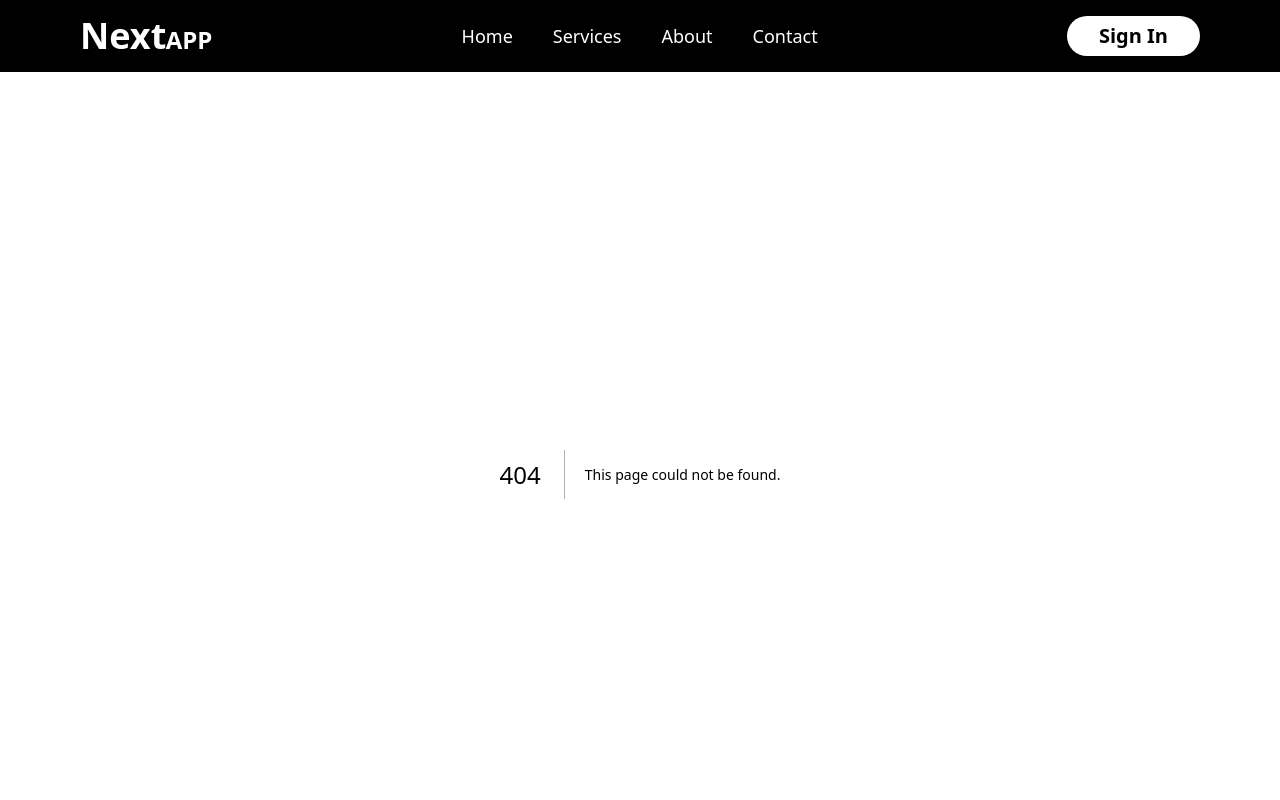
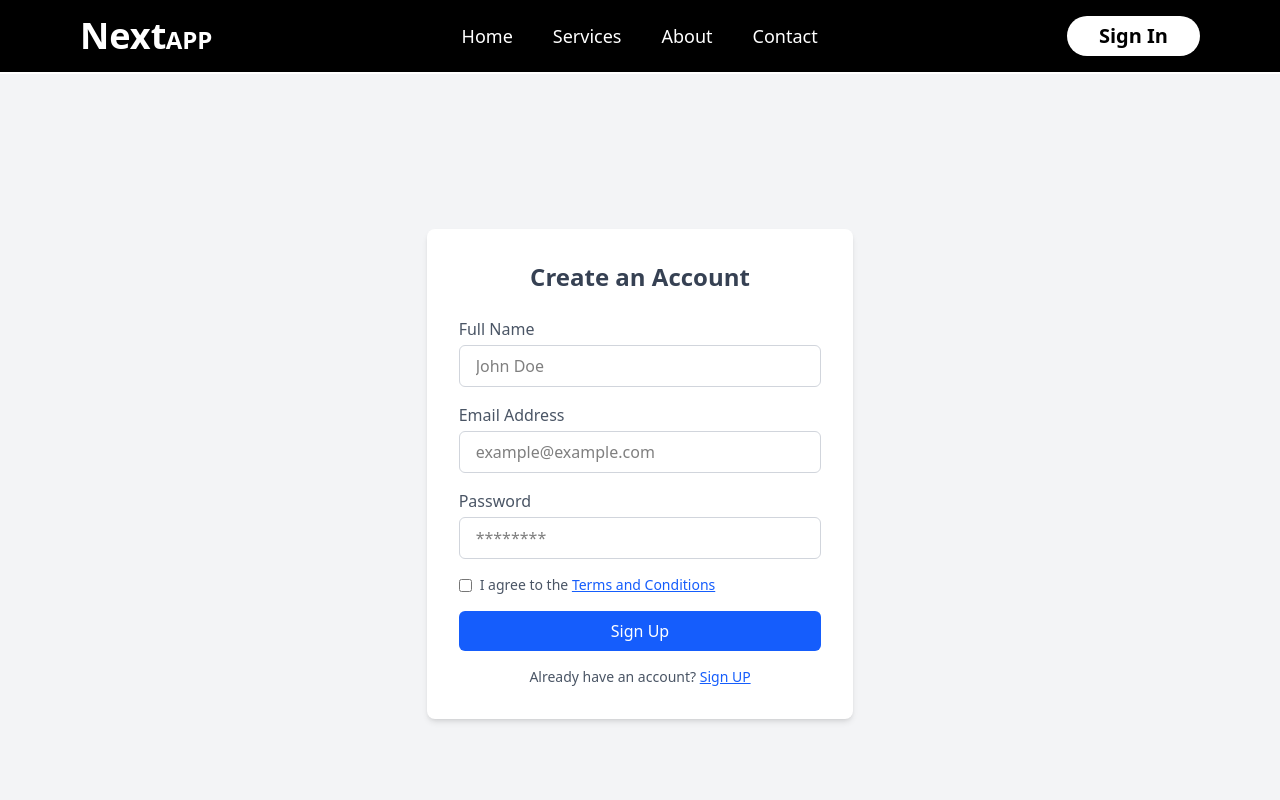
Before and after one commit to mohammadnobin/next-app, a Next.js app: page /signup in a window 1280 px wide. Before the commit this address had no page. Shown: the top 800 px of the page. Built offline with nearby package versions, Linux system fonts and the light colour scheme.

Commit message:
signin and sign up page making and crete a from

```diff
--- a/src/app/Components/Navbar/Navbar.jsx
+++ b/src/app/Components/Navbar/Navbar.jsx
@@ -40,8 +40,10 @@ const Navbar = () => {
 
       {/* Sign In Button (Desktop Only) */}
       <div className="hidden md:block">
-        <button className="font-bold text-xl py-1.5 px-8 bg-white text-black rounded-3xl hover:bg-gray-200 transition">
-          Sign In
+        <button className="font-bold cursor-pointer text-xl py-1.5 px-8 bg-white text-black rounded-3xl hover:bg-gray-200 transition">
+          <Link href='/signin'>
+              Sign In
+              </Link>
         </button>
       </div>
 
@@ -79,9 +81,11 @@ const Navbar = () => {
             </li>
             <button
               onClick={() => setIsOpen(false)}
-              className="font-bold text-xl py-1.5 px-8 bg-white text-black rounded-3xl hover:bg-gray-200 transition"
+              className="font-bold cursor-pointer text-xl py-1.5 px-8 bg-white text-black rounded-3xl hover:bg-gray-200 transition"
             >
+              <Link href='/signin'>
               Sign In
+              </Link>
             </button>
           </ul>
         </div>
--- /dev/null
+++ b/src/app/signin/Components/SignInFrom.jsx
@@ -0,0 +1,41 @@
+'use client'
+import React from 'react';
+
+const SignInFrom = () => {
+    const handleSignIn = e =>{
+        e.preventDefault()
+    }
+    return (
+        <form onSubmit={handleSignIn} className="space-y-4">
+          <div>
+            <label className="block text-gray-600 mb-1" htmlFor="email">Email Address</label>
+            <input
+              type="email"
+              id="email"
+              className="w-full px-4 py-2 border border-gray-300 rounded-md focus:outline-none focus:ring-2 focus:ring-blue-500"
+              placeholder="example@example.com"
+            />
+          </div>
+
+          <div>
+            <label className="block text-gray-600 mb-1" htmlFor="password">Password</label>
+            <input
+              type="password"
+              id="password"
+              className="w-full px-4 py-2 border border-gray-300 rounded-md focus:outline-none focus:ring-2 focus:ring-blue-500"
+              placeholder="********"
+            />
+          </div>
+
+
+          <button
+            type="submit"
+            className="w-full bg-blue-600 text-white py-2 rounded-md hover:bg-blue-700 transition duration-200"
+          >
+            Sign In
+          </button>
+        </form>
+    );
+};
+
+export default SignInFrom;
--- /dev/null
+++ b/src/app/signin/page.jsx
@@ -0,0 +1,20 @@
+import Link from 'next/link';
+import React from 'react';
+import SignInFrom from './Components/SignInFrom';
+
+const SignIN = () => {
+    return (
+<div className="w-full h-screen flex items-center justify-center bg-gray-100">
+      <div className="w-4/12 p-8 bg-white shadow-md rounded-lg">
+        <h2 className="text-2xl font-bold mb-6 text-center text-gray-700">Sign in Account</h2>
+        <SignInFrom />
+
+        <p className="mt-4 text-center text-sm text-gray-600">
+          Create a new account? <Link href="/signup" className="text-blue-600 underline">Sign UP</Link>
+        </p>
+      </div>
+    </div>
+    );
+};
+
+export default SignIN;
--- /dev/null
+++ b/src/app/signup/Components/SignUPFrom.jsx
@@ -0,0 +1,62 @@
+'use client'
+import React from 'react';
+
+const SignUPFrom = () => {
+    const handleSubmit = e =>{
+        e.preventDefault()
+    }
+    return (
+      <form onSubmit={handleSubmit} className="space-y-4">
+          <div>
+            <label className="block text-gray-600 mb-1" htmlFor="name">Full Name</label>
+            <input
+              type="text"
+              id="name"
+              className="w-full px-4 py-2 border border-gray-300 rounded-md focus:outline-none focus:ring-2 focus:ring-blue-500"
+              placeholder="John Doe"
+            />
+          </div>
+
+          <div>
+            <label className="block text-gray-600 mb-1" htmlFor="email">Email Address</label>
+            <input
+              type="email"
+              id="email"
+              className="w-full px-4 py-2 border border-gray-300 rounded-md focus:outline-none focus:ring-2 focus:ring-blue-500"
+              placeholder="example@example.com"
+            />
+          </div>
+
+          <div>
+            <label className="block text-gray-600 mb-1" htmlFor="password">Password</label>
+            <input
+              type="password"
+              id="password"
+              className="w-full px-4 py-2 border border-gray-300 rounded-md focus:outline-none focus:ring-2 focus:ring-blue-500"
+              placeholder="********"
+            />
+          </div>
+
+          <div className="flex items-center">
+            <input
+              type="checkbox"
+              id="terms"
+              className="mr-2"
+            />
+            <label htmlFor="terms" className="text-gray-600 text-sm">
+              I agree to the <a href="#" className="text-blue-600 underline">Terms and Conditions</a>
+            </label>
+          </div>
+
+          <button
+            type="submit"
+            className="w-full bg-blue-600 text-white py-2 rounded-md hover:bg-blue-700 transition duration-200"
+          >
+            Sign Up
+          </button>
+        </form>
+
+    );
+};
+
+export default SignUPFrom;
--- /dev/null
+++ b/src/app/signup/page.jsx
@@ -0,0 +1,19 @@
+import Link from 'next/link';
+import React from 'react';
+import SignUPFrom from './Components/SignUPFrom';
+
+const SignUp = () => {
+  return (
+    <div className="w-full h-screen flex items-center justify-center bg-gray-100">
+      <div className="w-4/12 p-8 bg-white shadow-md rounded-lg">
+        <h2 className="text-2xl font-bold mb-6 text-center text-gray-700">Create an Account</h2>
+        <SignUPFrom />
+        <p className="mt-4 text-center text-sm text-gray-600">
+          Already have an account? <Link href="/signin" className="text-blue-600 underline">Sign UP</Link>
+        </p>
+      </div>
+    </div>
+  );
+};
+
+export default SignUp;
```
